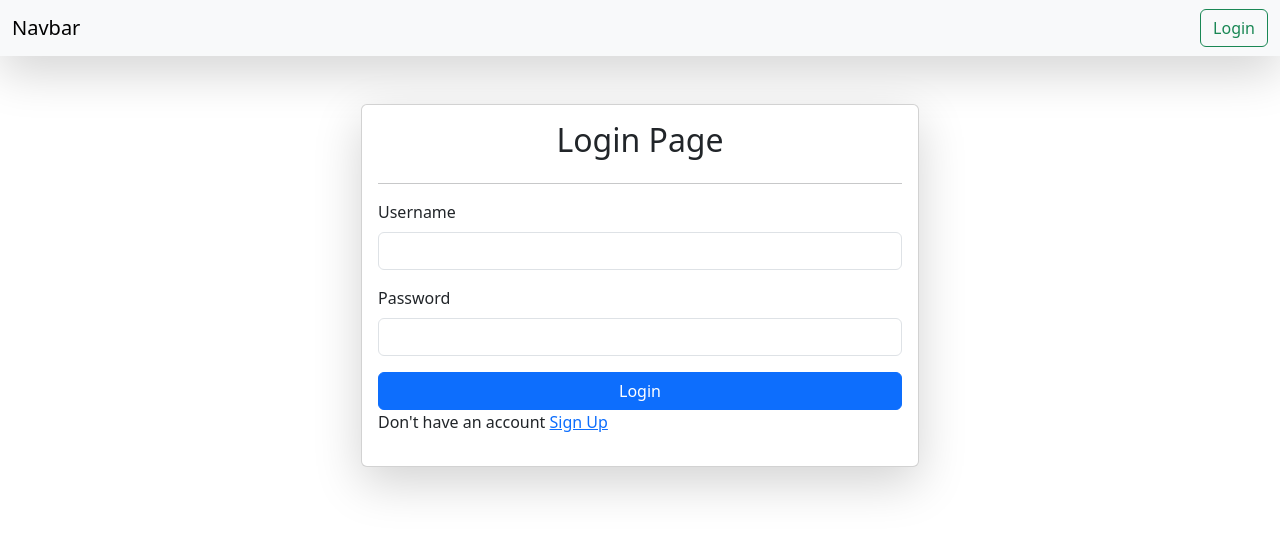
After one commit to ar-alamin/Recipe_App, a Django app: a page that uses app/templates/layout.html in a window 1280 px wide. The commit adds this page. Shown: the top 535 px of the page. Run offline with Django 5.2, Linux system fonts and the light colour scheme.

Commit message:
authentication recipe-app

```diff
--- a/app/recipes/models.py
+++ b/app/recipes/models.py
@@ -1,7 +1,9 @@
 from django.db import models
+from django.contrib.auth.models import User
 
 # Create your models here.
 class Recipe(models.Model):
+    user = models.ForeignKey(User, on_delete=models.SET_NULL, null=True, blank=True)
     recipe_name = models.CharField(max_length=100)
     recipe_des = models.TextField()
     recipe_img = models.ImageField(upload_to="images/")
--- a/app/recipes/urls.py
+++ b/app/recipes/urls.py
@@ -7,5 +7,8 @@ urlpatterns = [
     path('form-recipe/', views.form_recipe, name='form_recipe'),
     path('view-recipe/', views.view_recipes, name='view_recipes'),
     path('delete-recipe/<id>/', views.delete_recipe, name='delete_recipe'),
-    path('update-recipe/<id>/', views.update_recipe, name='update_recipe')
+    path('update-recipe/<id>/', views.update_recipe, name='update_recipe'),
+    path('login/', views.login_page, name='login_page'),
+    path('logout/', views.logout_page, name='logout_page'),
+    path('register/', views.register, name='register'),
 ]
--- a/app/recipes/views.py
+++ b/app/recipes/views.py
@@ -1,11 +1,17 @@
 from django.shortcuts import render, redirect
 from .models import Recipe
 from django.http import HttpResponse
+from django.contrib.auth.models import User
+from django.contrib import messages
+from django.contrib.auth import authenticate, login, logout
+from django.contrib.auth.decorators import login_required
 
 # Create your views here.
 def home(request):
     return render(request, 'recipes/home.html')
 
+# handle form
+@login_required(login_url="/login/")
 def form_recipe(request):
     if request.method == "POST":
         data = request.POST
@@ -20,6 +26,7 @@ def form_recipe(request):
         )
     return render(request, 'recipes/form_recipe.html')
 
+# view recipe
 def view_recipes(request):
     queryset = Recipe.objects.all()
 
@@ -28,11 +35,13 @@ def view_recipes(request):
 
     return render(request, 'recipes/view_recipes.html', {'recipes': queryset})
 
+# delete recipe
 def delete_recipe(request, id):
     queryset = Recipe.objects.get(id = id)
     queryset.delete()
     return redirect('/view-recipe/')
 
+# update recipe
 def update_recipe(request, id):
     queryset = Recipe.objects.get(id = id)
 
@@ -51,3 +60,60 @@ def update_recipe(request, id):
         return redirect('/view-recipe/')
 
     return render(request, 'recipes/update_recipe.html', {'recipe': queryset})
+
+
+# handle login page
+def login_page(request):
+
+    if request.method == "POST":
+        username = request.POST.get('username')
+        password = request.POST.get('password')
+
+        if not User.objects.filter(username = username).exists():
+            messages.info(request, "Invalid Credential!")
+            return redirect('/login/')
+
+        user = authenticate(username = username, password = password)
+
+        if user is None:
+            messages.info(request, "Invalid Credential!")
+            return redirect('/login/')
+        else:
+            login(request, user)
+            return redirect('/')
+
+    return render(request, 'recipes/login.html')
+
+# handle logout page
+def logout_page(request):
+    logout(request)
+    return redirect('/login')
+
+# handle register page
+def register(request):
+
+    if request.method == "POST":
+        first_name = request.POST.get('first_name')
+        last_name = request.POST.get('last_name')
+        username = request.POST.get('username')
+        password = request.POST.get('password')
+
+        user = User.objects.filter(username = username)
+
+        if user.exists():
+            messages.info(request, "username exists")
+            return redirect('/register/')
+
+        user = User.objects.create(
+            first_name = first_name,
+            last_name = last_name,
+            username = username
+        )
+        user.set_password(password)
+        user.save()
+
+        messages.info(request, "Account successfully created!")
+
+        return redirect('/register/')
+
+    return render(request, 'recipes/register.html')
--- a/app/templates/layout.html
+++ b/app/templates/layout.html
@@ -11,6 +11,19 @@
     <link rel="stylesheet" href="{% static "style.css" %}">
 </head>
 <body>
+
+    <nav class="navbar bg-body-tertiary shadow-lg">
+        <div class="container-fluid">
+            <a href="/" class="navbar-brand">Navbar</a>
+
+            {% if request.user.is_authenticated %}
+                <a href="/logout/" class="btn btn-outline-success" type="submit">Logout</a>
+            {% else %}
+                <a href="/login/" class="btn btn-outline-success" type="submit">Login</a>
+            {% endif %}
+        </div>
+    </nav>
+
     {% block content %}{% endblock %}
 </body>
 </html>
--- /dev/null
+++ b/app/templates/recipes/login.html
@@ -0,0 +1,36 @@
+{% extends "layout.html" %}
+
+{% block title %}Login{% endblock %}
+
+{% block content %}
+    <div class="container mt-5">
+       <form class="col-6 mx-auto card shadow-lg p-3" method="post" enctype="multipart/form-data">
+            {% csrf_token %}
+            <h2 class="text-center">Login Page</h2>
+            <hr>
+
+            {% if messages %}
+                <div class="alert alert-primary">
+                    {% for message in messages %}
+                        {{ message }}
+                    {% endfor %}
+                </div>
+            {% endif %}
+
+            <div class="mb-3">
+                <label for="" class="form-label">Username</label>
+                <input type="text" name="username" class="form-control">
+            </div>
+
+            <div class="mb-3">
+                <label for="" class="form-label">Password</label>
+                <input type="password" name="password" class="form-control">
+            </div>
+
+            <button type="submit" class="btn btn-primary">Login</button>
+
+            <p>Don't have an account <a href="/register/">Sign Up</a></p>
+        </form>
+    </div>
+
+{% endblock %}
--- a/app/templates/recipes/view_recipes.html
+++ b/app/templates/recipes/view_recipes.html
@@ -3,7 +3,7 @@
 {% block title %}View Recipe{% endblock %}
 
 {% block content %}
-    <div class="container mt-3">
+    <div class="container mt-1">
         <h1 class="text-center">View Recipes</h1>
 
         <div class="mt-3">
```
Also changed, not shown: app/templates/recipes/register.html (added, +46 -0 lines), app/db.sqlite3, app/recipes/migrations/0002_recipe_user.py (added).
